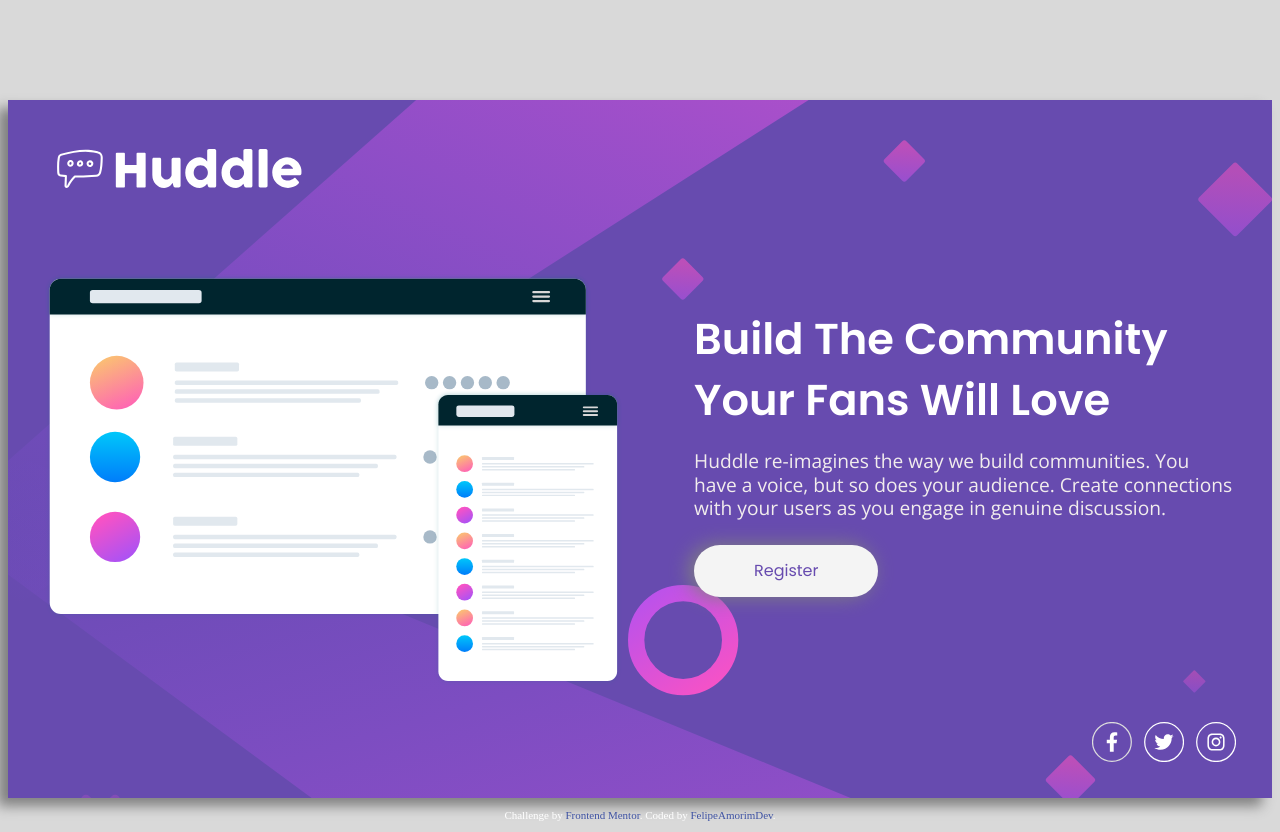
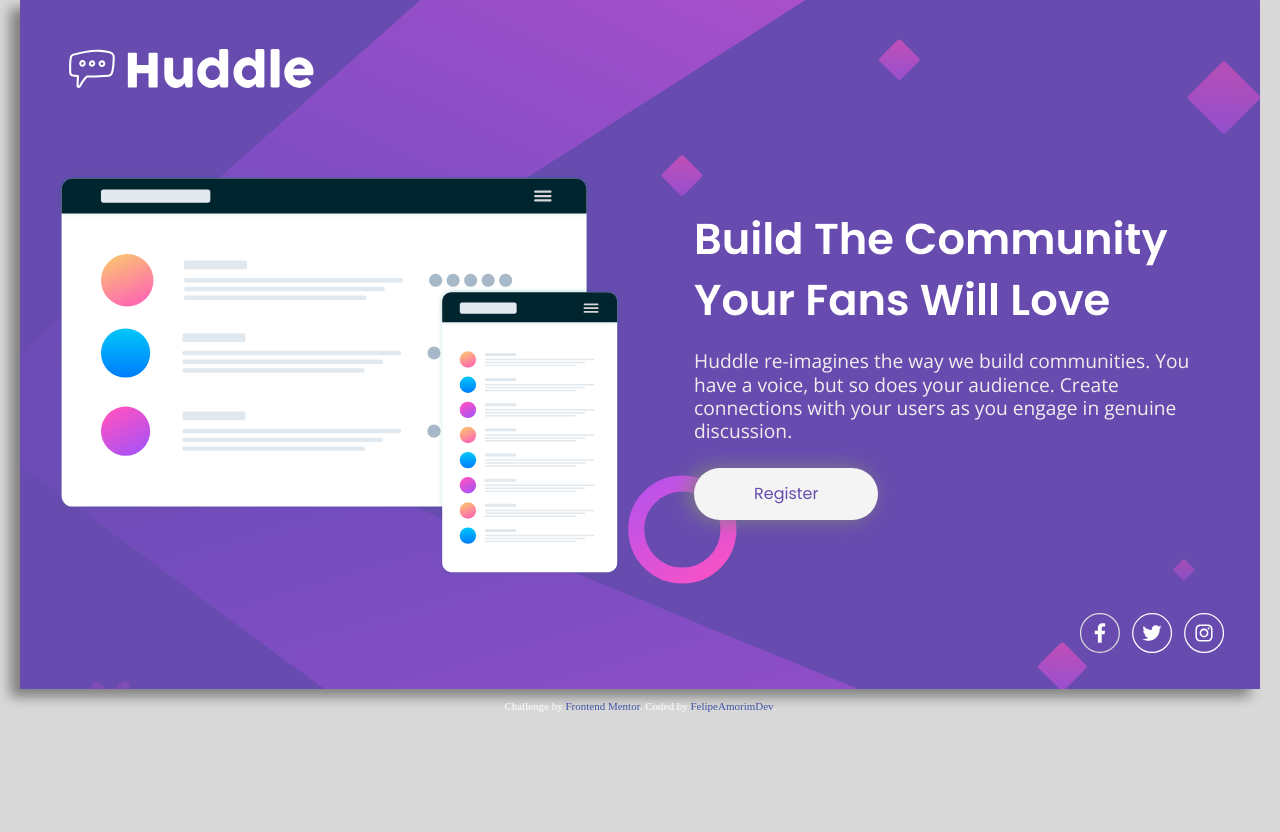
Before and after one commit to FelipeAmorimDev/huddle-landing-page, a plain HTML site: page index.html in a window 1280 px wide. After the commit the page ends 800 px from the top, so only its background shows below. Drawn offline with nearby package versions, Linux system fonts and the light colour scheme.

Commit message:
Corrigido alguns bugs

```diff
--- a/css/gerais/geral.css
+++ b/css/gerais/geral.css
@@ -1,5 +1,5 @@
 body{
-  margin: 20pxpx;
+  margin: 0px 20px;
   color: #fff;
  background-color:rgb(217, 217, 217);
 
--- a/css/home/main.css
+++ b/css/home/main.css
@@ -4,7 +4,7 @@
   background-repeat: no-repeat;
   background-color: var(--cor-0);
   max-width: 1440px;
-  margin: 100px auto 0px;
+  margin: 0px auto 0px;
 
   box-shadow: -10px 8px 12px grey;
 }
```
